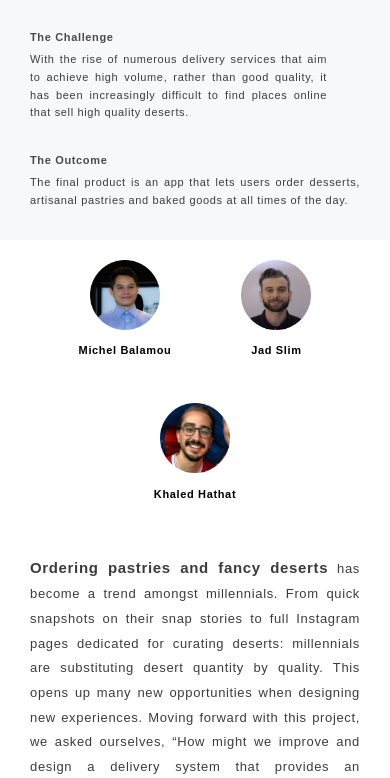
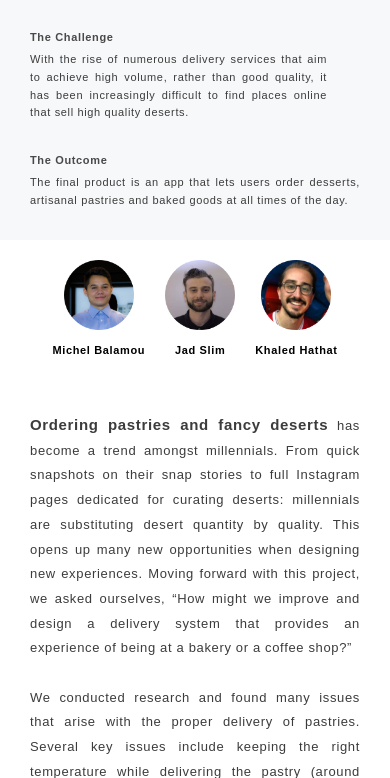
Before and after one commit to balamou/balamou.com, a PHP site: page /indulge.html in a window 390 px wide. Shown: the part 187-965 px from the top of the page. Run offline with PHP 8.4, Linux system fonts and the light colour scheme; some web fonts are replaced.

Commit message:
Made team pictures responsive

```diff
--- a/static/css/indulge.css
+++ b/static/css/indulge.css
@@ -193,7 +193,10 @@ p {
 }
 
 .avi {
-  padding: 20px 35px;
+  display: flex;
+  flex-direction: column;
+  align-items: center;
+  margin: 20px 35px;
 }
 
 a:link, a:active {
--- a/static/css/responsive-indulge.css
+++ b/static/css/responsive-indulge.css
@@ -49,6 +49,10 @@
     line-height: 1.6em;
   }
 
+  .avi {
+    margin: 20px 20px;
+  }
+
   .challenge {
     margin: 0;
     margin-bottom: 30px;
@@ -93,6 +97,10 @@
     margin: 0px 30px;
   }
 
+  .avi {
+    margin: 20px 10px;
+  }
+
   .main-title {
     font-size: 60px;
   }
--- a/static/indulge.html
+++ b/static/indulge.html
@@ -65,17 +65,17 @@
     <!-- Team pictures -->
     <div class="team">
       <!-- Michel -->
-      <div class="align-vertically avi">
+      <div class="avi">
         <div><img src="images/indulge/michel.png"/></div>
         <div><a href="http://balamou.com">Michel Balamou</a></div>
       </div>
       <!-- Jad -->
-      <div class="align-vertically avi">
+      <div class="avi">
         <div><img src="images/indulge/jad_slim.png"/></div>
         <div><a href="https://www.linkedin.com/in/jad-slim-254a98102/" target="_blank">Jad Slim</a></div>
       </div>
       <!-- Khaled -->
-      <div class="align-vertically avi">
+      <div class="avi">
         <div><img src="images/indulge/khaled.png"/></div>
         <div><a href="https://www.linkedin.com/in/khaled-hathat-019a6897/" target="_blank">Khaled Hathat</a></div>
       </div>
```
